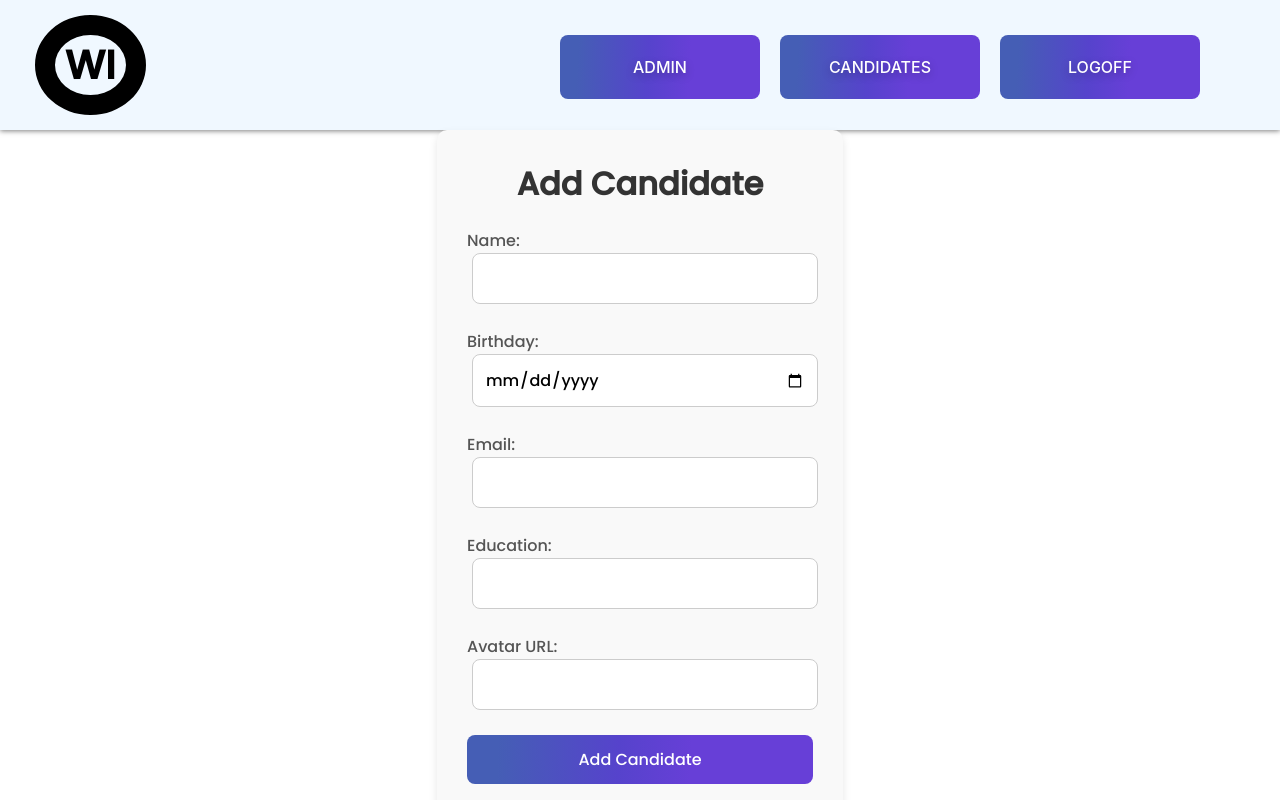
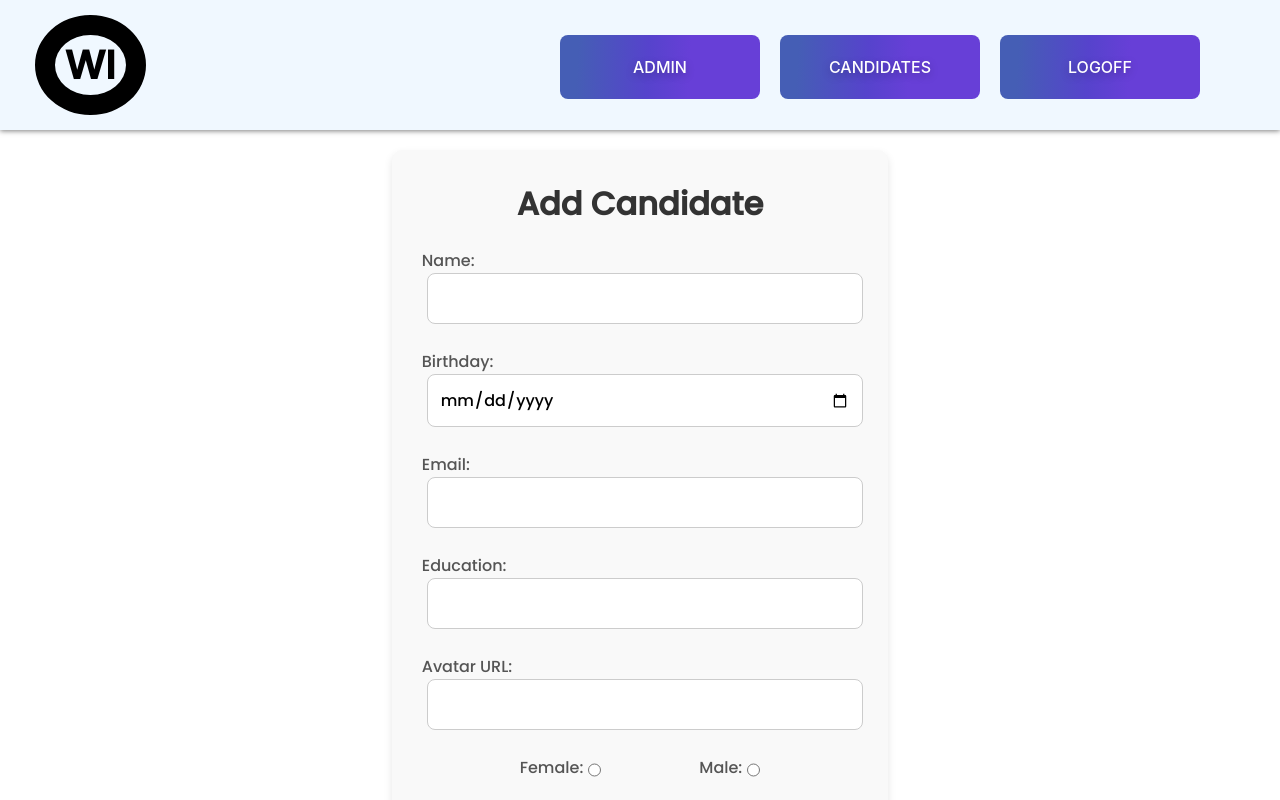
Before and after one commit to SSH37/wednesday-interviews-react, a React (Create React App) app: page /add-candidate in a window 1280 px wide. Shown: the top 800 px of the page. Built offline with nearby package versions, Linux system fonts and the light colour scheme; sample sign-in values are in the browser's storage.

Commit message:
Changed image loading

```diff
--- a/src/components/Card/Card.jsx
+++ b/src/components/Card/Card.jsx
@@ -4,8 +4,8 @@ import "./Card.css";
 const emailShowDelay = 250;
 
 const Card = ({ data }) => {
-  const [imageUrl, setImageUrl] = useState("");
-  // const [imageUrl, setImageUrl] = useState(data.avatar);
+  // const [imageUrl, setImageUrl] = useState("");
+  const [imageUrl, setImageUrl] = useState(data.avatar);
   //db gets 403 for avatar urls so fetch random pictures for now
   const nav = useNavigate();
   const [emailShow, setEmailShow] = useState(false);
@@ -13,24 +13,24 @@ const Card = ({ data }) => {
   const [emailShowId, setEmailShowId] = useState(null);
   const [emailPos, setEmailPos] = useState([0, 0]);
 
-  useEffect(() => {
-    (async () => {
-      try {
-        const response = await fetch(
-          "https://randomuser.me/api/?inc=picture&noinfo"
-        );
+  // useEffect(() => {
+  //   (async () => {
+  //     try {
+  //       const response = await fetch(
+  //         "https://randomuser.me/api/?inc=picture&noinfo"
+  //       );
 
-        if (response.ok) {
-          const result = await response.json();
-          setImageUrl(result.results[0].picture.large);
-        } else {
-          throw new Error(response.statusText);
-        }
-      } catch (e) {
-        console.log(e.message);
-      }
-    })();
-  }, []);
+  //       if (response.ok) {
+  //         const result = await response.json();
+  //         setImageUrl(result.results[0].picture.large);
+  //       } else {
+  //         throw new Error(response.statusText);
+  //       }
+  //     } catch (e) {
+  //       console.log(e.message);
+  //     }
+  //   })();
+  // }, []);
 
   const handleCardHover = useCallback(
     (e) => {
--- /dev/null
+++ b/src/images/imageURLs.js
@@ -0,0 +1,16 @@
+export const imageURLMale = () => {
+  const arr = [];
+  for (let i = 0; i <= 94; i++) {
+    arr.push(`https://randomuser.me/api/portraits/men/${i}.jpg`);
+  }
+  return arr;
+};
+
+export const imageURLFemale = () => {
+  const arr = [];
+  for (let i = 0; i <= 94; i++) {
+    arr.push(`https://randomuser.me/api/portraits/women/${i}.jpg`);
+  }
+  console.log(arr);
+  return arr;
+};
--- a/src/pages/AddCandidatePage/AddCandidatePage.css
+++ b/src/pages/AddCandidatePage/AddCandidatePage.css
@@ -9,7 +9,7 @@
 .page{
     min-height: calc(100vh - 210px);
     display: flex;
-
+    padding: 20px;
 }
 
 .add-candidate-page h2 {
@@ -34,8 +34,6 @@
 }
 
 .add-candidate-page input {
-    display: flex;
-    flex-direction: column;
     gap: 10px;
     padding: 12px;
     width: 100%;
@@ -75,3 +73,17 @@
     background-color: #cccccc;
     cursor: not-allowed;
 }
+
+.add-candidate-page > div {
+    display: flex;
+    flex-direction: row;
+}
+
+#genderPicker {
+    display: flex;
+    justify-content: space-evenly;
+}
+
+#genderPicker > div {
+    display:flex;
+}
--- a/src/pages/AddCandidatePage/AddCandidatePage.jsx
+++ b/src/pages/AddCandidatePage/AddCandidatePage.jsx
@@ -5,9 +5,9 @@ import { useNavigate } from "react-router";
 import { urlCandidates } from "../../constants/constants";
 import { loginCtx } from "../../contexts/contexts";
 import "./AddCandidatePage.css";
+import { imageURLFemale, imageURLMale } from "../../images/imageURLs";
 
 const AddCandidatePage = () => {
-
   const [formData, setFormData] = useState({
     name: "",
     birthday: "",
@@ -15,8 +15,9 @@ const AddCandidatePage = () => {
     education: "",
     avatar: "",
   });
+  const [gender, setGender] = useState(null);
   const navigate = useNavigate();
-  const {loggedIn} = useContext(loginCtx);
+  const { loggedIn } = useContext(loginCtx);
 
   const handleChange = (e) => {
     const { name, value } = e.target;
@@ -28,21 +29,32 @@ const AddCandidatePage = () => {
 
   const handleSubmit = async (e) => {
     e.preventDefault();
+    let avatar = "";
+    if (!formData.avatar) {
+      if (gender === "male") {
+        avatar = imageURLMale()[Math.floor(Math.random() * 95)];
+      } else if (gender === "female") {
+        avatar = imageURLFemale()[Math.floor(Math.random() * 95)];
+      } else {
+        avatar = [...imageURLFemale(), ...imageURLMale()][Math.floor(Math.random() * 189)];
+      }
+    }
+    let formDataNew = { ...formData, ["avatar"] : avatar }
     try {
       const response = await fetch(urlCandidates, {
         method: "POST",
         headers: {
-            "Authorization": "Bearer "+loggedIn,
+          Authorization: "Bearer " + loggedIn,
           "Content-Type": "application/json",
         },
-        body: JSON.stringify(formData),
+        body: JSON.stringify(formDataNew),
       });
 
       if (!response.ok) {
         throw new Error("Failed to add candidate");
       }
       alert("Candidate added successfully!");
-      navigate("/admin"); // Navigate back to admin page
+      navigate("/admin");
     } catch (err) {
       alert(`Error: ${err.message}`);
     }
@@ -50,7 +62,7 @@ const AddCandidatePage = () => {
 
   return (
     <div>
-    <Header/>
+      <Header />
       <div className="page">
         <div className="add-candidate-page">
           <h2>Add Candidate</h2>
@@ -104,10 +116,35 @@ const AddCandidatePage = () => {
                 onChange={handleChange}
               />
             </label>
+            <label id="genderPicker">
+              <div>
+                <label htmlFor="rf">Female: </label>
+                <input
+                  type="radio"
+                  name="gender"
+                  id="rf"
+                  onClick={() => {
+                    setGender("female");
+                  }}
+                />
+              </div>
+              <div>
+                <label htmlFor="rm">Male: </label>
+                <input
+                  type="radio"
+                  name="gender"
+                  id="rm"
+                  onClick={() => {
+                    setGender("male");
+                  }}
+                />
+              </div>
+            </label>
             <button type="submit">Add Candidate</button>
           </form>
-    </div></div>
-    <Footer/>
+        </div>
+      </div>
+      <Footer />
     </div>
   );
 };
--- a/src/pages/AdminPage/AdminPage.css
+++ b/src/pages/AdminPage/AdminPage.css
@@ -8,7 +8,6 @@ body {
 
 .admin-content {
     display: flex;
-    height: 100vh;
     /* margin-left: 250px; */
     min-height: calc(100vh - 210px);
 }
--- a/src/pages/SinglePage/SinglePage.jsx
+++ b/src/pages/SinglePage/SinglePage.jsx
@@ -8,7 +8,7 @@ import Report from "../../components/Report/Report";
 
 const SinglePage = () => {
   const [candData, setCandData] = useState("");
-  const [imageUrl, setImageUrl] = useState();
+  // const [imageUrl, setImageUrl] = useState();
   const [date, setDate] = useState();
   const [reportModalData, setReportModalData] = useState();
   const { id } = useParams();
@@ -27,19 +27,19 @@ const SinglePage = () => {
       } catch (e) {
         console.log(e.message);
       }
-      try {
-        const response = await fetch(
-          "https://randomuser.me/api/?inc=picture&noinfo"
-        );
-        if (response.ok) {
-          const result = await response.json();
-          setImageUrl(result.results[0].picture.large);
-        } else {
-          throw new Error(response.statusText);
-        }
-      } catch (e) {
-        console.log(e.message);
-      }
+      // try {
+      //   const response = await fetch(
+      //     "https://randomuser.me/api/?inc=picture&noinfo"
+      //   );
+      //   if (response.ok) {
+      //     const result = await response.json();
+      //     setImageUrl(result.results[0].picture.large);
+      //   } else {
+      //     throw new Error(response.statusText);
+      //   }
+      // } catch (e) {
+      //   console.log(e.message);
+      // }
     })();
   }, [id]);
 
@@ -59,8 +59,9 @@ const SinglePage = () => {
       <Header />
       <div id="singlePage">
         <div id="candidateSummary">
-          {/* <img src={`${candData.avatar}`} alt={`${candData.name}`} /> */}
-          <img src={imageUrl ? imageUrl : ""} alt={candData.name} />
+          {console.log(candData.avatar)}
+          <img src={`${candData.avatar}`} alt={`${candData.name}`} />
+          {/* <img src={imageUrl ? imageUrl : ""} alt={candData.name} /> */}
           <div className="candidateInfo">
             <p>{candData.name}</p>
             <p>Email: {candData.email}</p>
```
Lines whose indentation alone changed are shown as unchanged.
